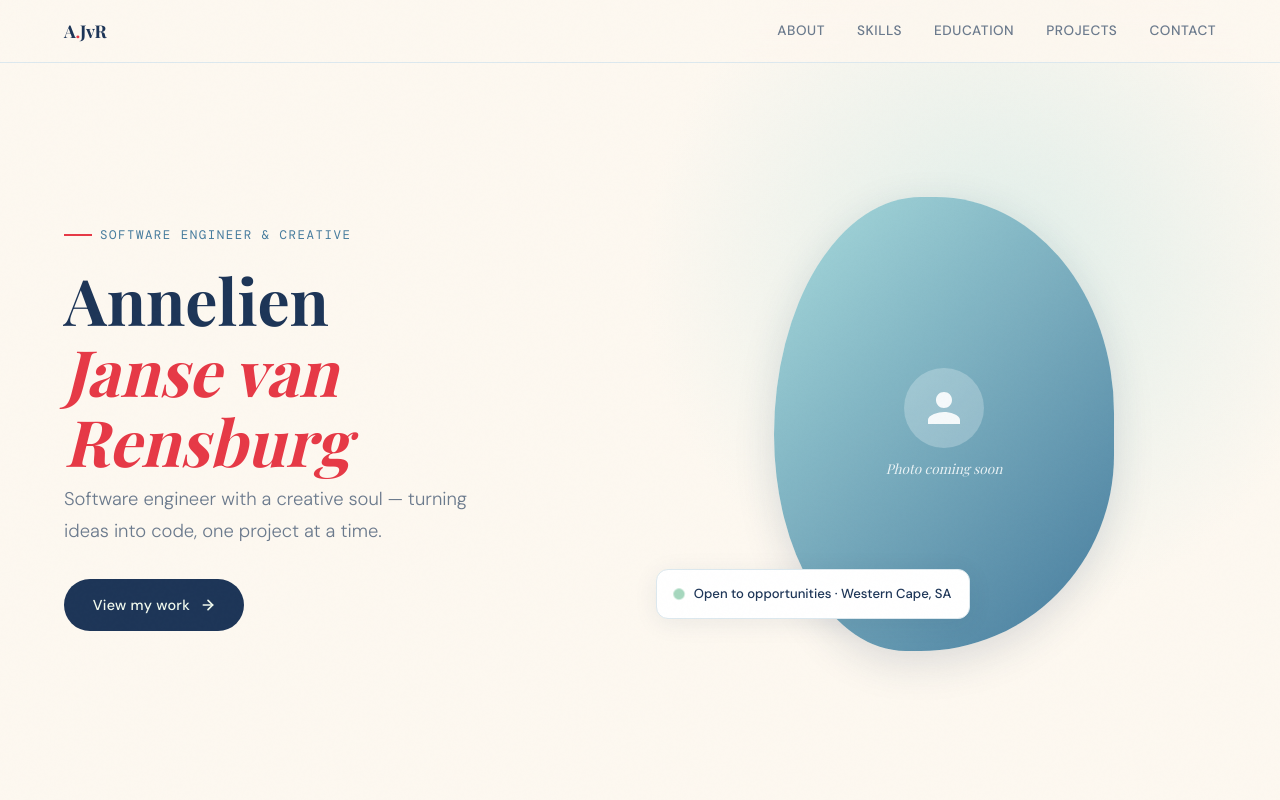
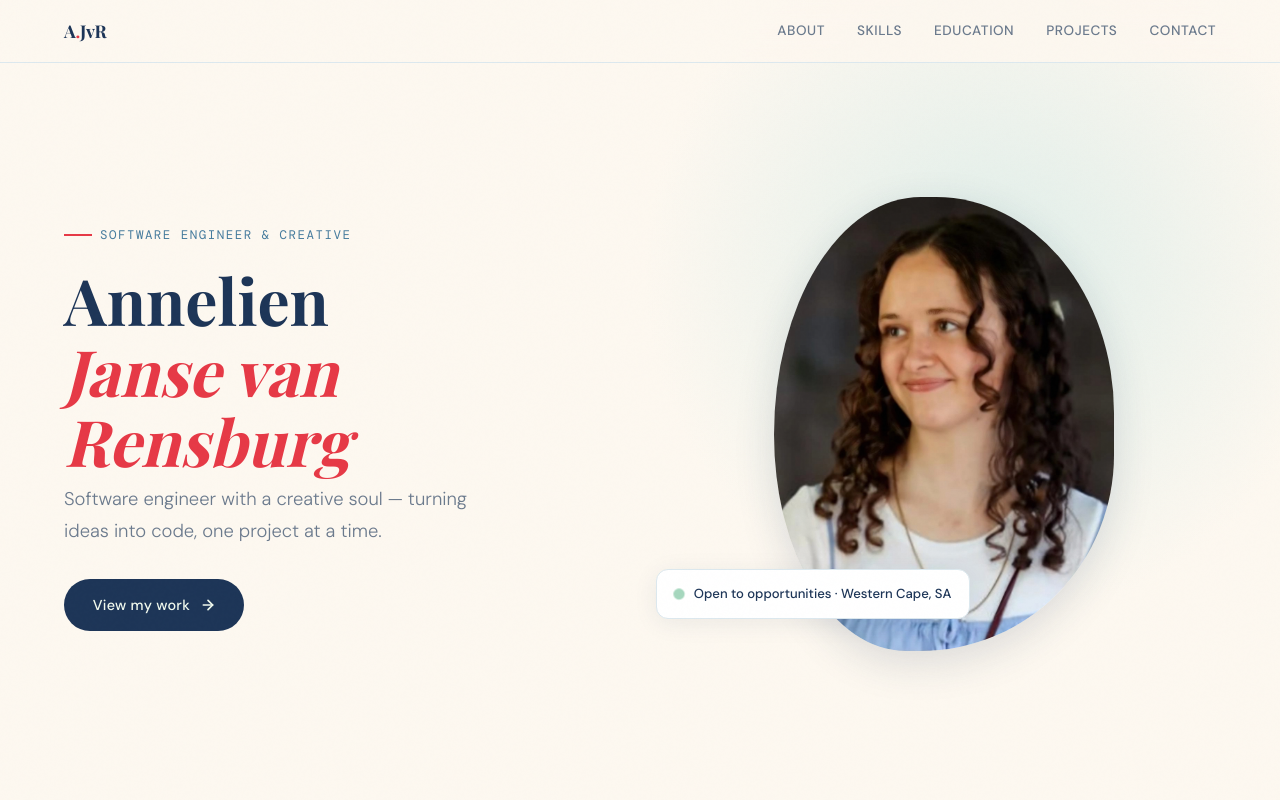
Before and after one commit to AnnelienJanseVanRensburg/Personal-Webpage, a plain HTML site: page index.html in a window 1280 px wide. Shown: the top 800 px of the page. Drawn offline with nearby package versions, Linux system fonts and the light colour scheme; a web font is replaced by a local one.

Commit message:
Updated Profile Photo

```diff
--- a/index.html
+++ b/index.html
@@ -42,12 +42,7 @@
 
     <div class="hero-photo">
       <div class="photo-frame">
-        <div class="photo-icon">
-          <svg viewBox="0 0 24 24" fill="white" xmlns="http://www.w3.org/2000/svg">
-            <path d="M12 12c2.7 0 4.8-2.1 4.8-4.8S14.7 2.4 12 2.4 7.2 4.5 7.2 7.2 9.3 12 12 12zm0 2.4c-3.2 0-9.6 1.6-9.6 4.8v2.4h19.2v-2.4c0-3.2-6.4-4.8-9.6-4.8z"/>
-          </svg>
-        </div>
-        <span class="photo-label">Photo coming soon</span>
+        <img src="Profile-Photo.jpeg" alt="Annelien Janse van Rensburg" />
       </div>
       <div class="hero-badge">
         <div class="badge-dot"></div>
--- a/styles.css
+++ b/styles.css
@@ -140,7 +140,7 @@ h1.hero-name em {
 .hero-cta:hover { background: var(--red); transform: translateY(-2px); }
 .hero-cta svg { width: 16px; height: 16px; }
 
-/* Photo placeholder */
+/* Photo */
 .hero-photo {
   position: relative; z-index: 1;
   display: flex; justify-content: center; align-items: center;
@@ -149,14 +149,6 @@ h1.hero-name em {
   width: min(340px, 80vw);
   aspect-ratio: 3/4;
   border-radius: 40% 60% 55% 45% / 45% 50% 50% 55%;
-  background: linear-gradient(135deg, var(--teal) 0%, var(--steel) 100%);
-  display: flex; flex-direction: column;
-  align-items: center; justify-content: center;
-  gap: .6rem;
-  color: white;
-  font-family: var(--font-display);
-  font-size: 1rem;
-  font-style: italic;
   position: relative;
   overflow: hidden;
   box-shadow: var(--shadow-hover);
@@ -167,14 +159,12 @@ h1.hero-name em {
   33%       { border-radius: 55% 45% 40% 60% / 50% 45% 55% 50%; }
   66%       { border-radius: 45% 55% 60% 40% / 55% 50% 45% 50%; }
 }
-.photo-icon {
-  width: 80px; height: 80px;
-  background: rgba(255,255,255,.25);
-  border-radius: 50%;
-  display: flex; align-items: center; justify-content: center;
+.photo-frame img {
+  width: 100%;
+  height: 100%;
+  object-fit: cover;
+  object-position: center top;
 }
-.photo-icon svg { width: 40px; height: 40px; opacity: .9; }
-.photo-label { opacity: .85; font-size: .85rem; }
 
 /* Floating badge */
 .hero-badge {
```
